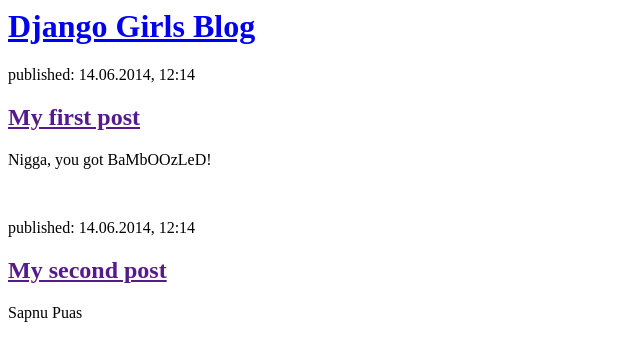
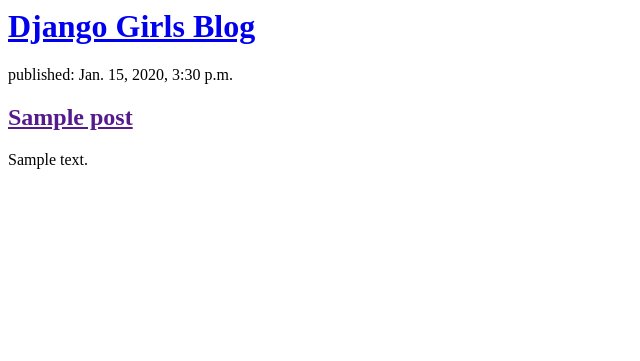
Before and after one commit to CodeSeeker99/first-django, a Django app: template myD/bhlogh/templates/bhlogh/post_list.html in a window 1280 px wide. Shown: the top 361 px of the page, without its empty margins (0-640 px from the left). Run offline with Django 3.2, Linux system fonts and the light colour scheme; the template is opened without the code that fills it: values that come from a table or form of the project are taken from there, others are empty; tables that the repository leaves empty hold one stand-in row (values such as "Sample post").

Commit message:
and put a little

```diff
--- a/myD/bhlogh/templates/bhlogh/post_list.html
+++ b/myD/bhlogh/templates/bhlogh/post_list.html
@@ -7,16 +7,12 @@
             <h1><a href="/">Django Girls Blog</a></h1>
         </div>
 
+        {% for post in posts %}
         <div>
-            <p>published: 14.06.2014, 12:14</p>
-            <h2><a href="">My first post</a></h2>
-            <p>Nigga, you got BaMbOOzLeD!</p>
+            <p>published: {{ post.published_date }}</p>
+            <h2><a href="">{{ post.title }}</a></h2>
+            <p>{{ post.text|linebreaksbr }}</p>
         </div>
-        <br>
-        <div>
-            <p>published: 14.06.2014, 12:14</p>
-            <h2><a href="">My second post</a></h2>
-            <p>Sapnu Puas</p>
-        </div>
+        {% endfor %}
     </body>
 </html>
--- a/myD/bhlogh/views.py
+++ b/myD/bhlogh/views.py
@@ -1,6 +1,9 @@
 from django.shortcuts import render
+from .models import Post
+from django.utils import timezone
 
 # Create your views here.
 
 def post_list(request):
-    return render(request, 'bhlogh/post_list.html', {})
+    posts = Post.objects.filter(published_date__lte=timezone.now()).order_by('published_date')
+    return render(request, 'bhlogh/post_list.html', {'posts':posts})
```
